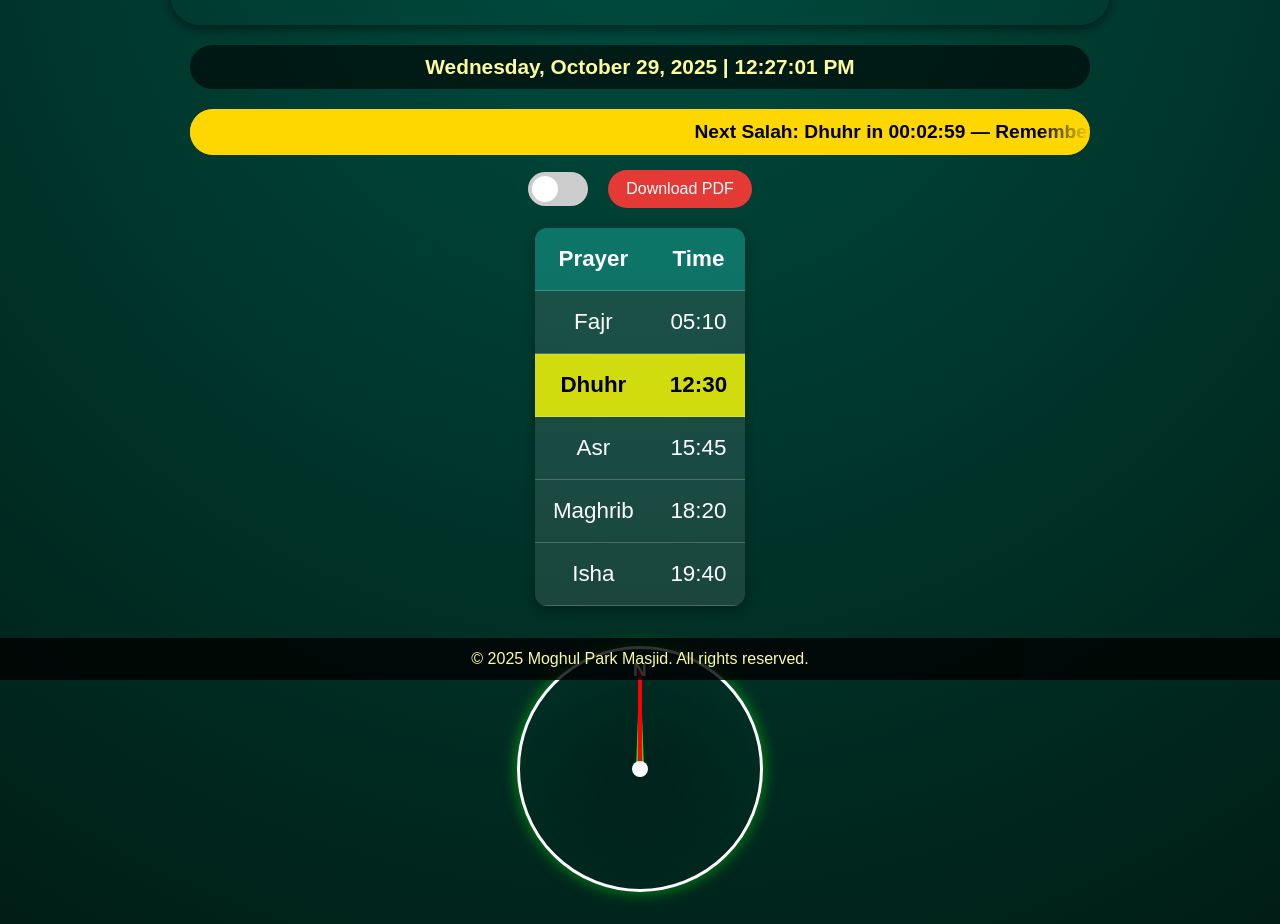
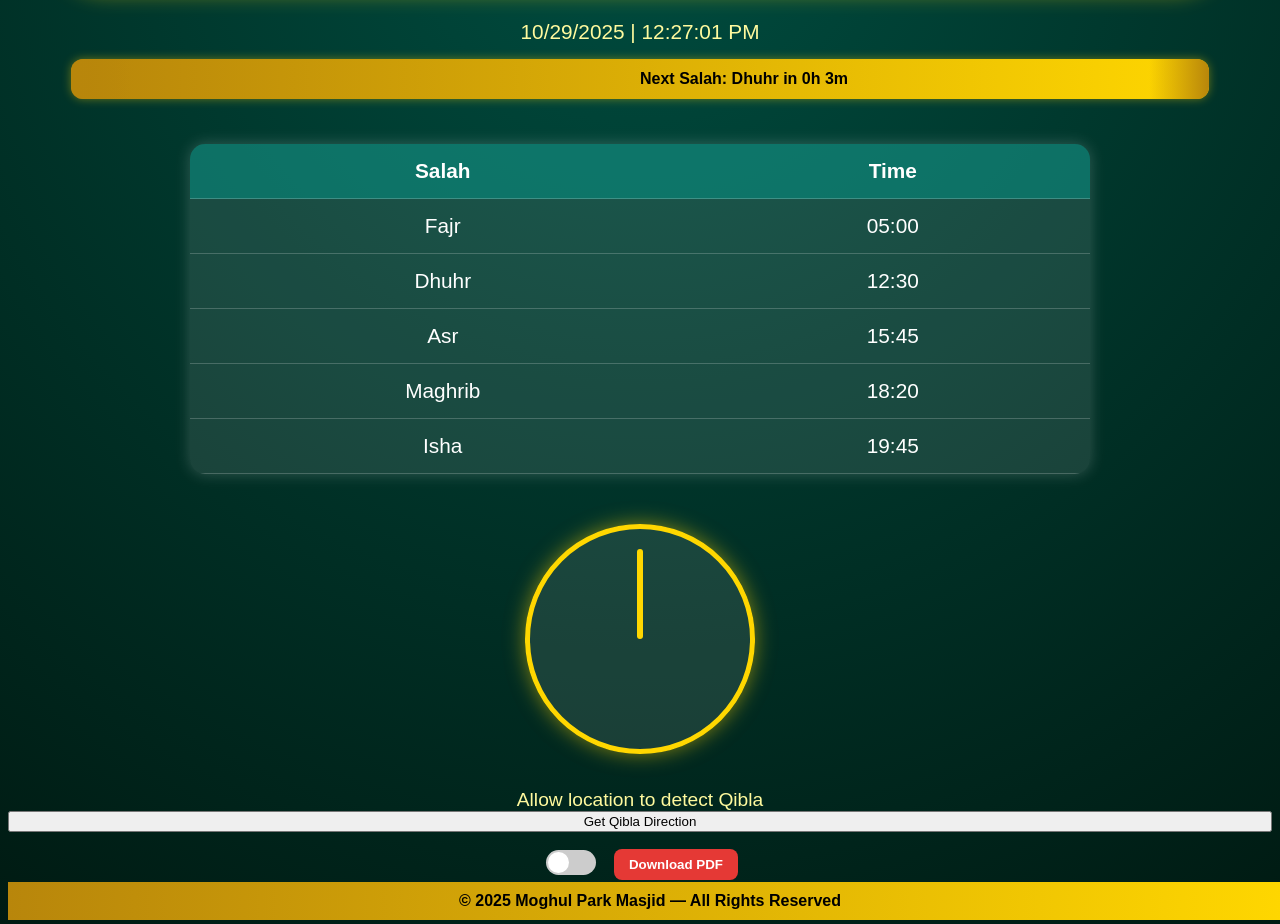
Before and after one commit to clipsamart-oss/mp-salah-board, a plain HTML site: page index.html in a window 1280 px wide. Shown: the part 120-1044 px from the top of the page. Drawn offline with nearby package versions, Linux system fonts and the light colour scheme.

Commit message:
Update index.html

```diff
--- a/index.html
+++ b/index.html
@@ -10,236 +10,329 @@ body {
     background: radial-gradient(circle at top, #004d40, #001a12);
     color: white;
     text-align: center;
-  margin: 0;
-  padding-bottom: 80px;
+    min-height: 100vh;
     display: flex;
     flex-direction: column;
-  align-items: center;
+    justify-content: flex-start;
     transition: background 0.5s, color 0.5s;
   }
-.dark-mode { background: #111; color: #eee; }
 
-.banner {
-  width: 90%; max-width: 900px;
-  border-radius: 30px;
-  background: url('images/images.jpg') no-repeat center center;
-  background-size: cover;
-  padding: 40px 20px;
-  margin-top: 20px;
-  box-shadow: 0 4px 12px rgba(0,0,0,0.5);
-}
-.banner h1 { margin:0; font-size:2.5rem; color:white; text-shadow:2px 2px 6px rgba(0,0,0,0.7); }
-
-.datetime-container {
-  width: 90%; max-width: 900px;
-  background-color: rgba(0,0,0,0.6);
-  font-size:1.3rem; font-weight:bold; color:#fffa9e;
-  padding:10px 0; margin-top:20px; border-radius:30px;
+  body.dark {
+    background: radial-gradient(circle at top, #111, #000);
+    color: #f2f2f2;
   }
 
+  /* Banner */
+  .banner {
+    width: 90%;
+    margin: 20px auto;
+    padding: 20px;
+    background: linear-gradient(135deg, #b8860b, #ffd700);
+    color: black;
+    border-radius: 40px 40px 80px 80px;
+    box-shadow: 0 5px 20px rgba(255, 215, 0, 0.4);
+  }
+
+  .banner h1 {
+    margin: 0;
+    font-size: 2.3rem;
+  }
+
+  /* Date and Time Section */
+  #date-time {
+    font-size: 1.3rem;
+    margin-top: 10px;
+    color: #fffa9e;
+  }
+
+  /* Moving Marquee Banner */
   .notification-banner {
-  width: 90%; max-width:900px; background-color: gold; color:#000;
-  overflow:hidden; position:relative; padding:12px 0; font-weight:bold; margin-top:20px; border-radius:30px;
+    position: relative;
+    width: 90%;
+    margin: 15px auto;
+    overflow: hidden;
+    background: linear-gradient(90deg, #b8860b, #ffd700);
+    color: black;
+    border-radius: 12px;
+    height: 40px;
+    box-shadow: 0 0 10px rgba(255,215,0,0.4);
   }
+
   .notification-banner::before,
   .notification-banner::after {
-  content:''; position:absolute; top:0; width:50px; height:100%; pointer-events:none;
+    content: "";
+    position: absolute;
+    top: 0;
+    width: 60px;
+    height: 100%;
+    z-index: 1;
   }
-.notification-banner::before { left:0; background:linear-gradient(to right, gold 0%, transparent 100%); }
-.notification-banner::after { right:0; background:linear-gradient(to left, gold 0%, transparent 100%); }
-.marquee { display:inline-block; white-space:nowrap; position:relative; animation: marquee 4s linear infinite; font-size:1.2rem; }
-@keyframes marquee { 0%{transform:translateX(100%);} 100%{transform:translateX(-100%);} }
 
-.controls { display:flex; align-items:center; gap:20px; margin-top:15px; }
-.switch { position:relative; display:inline-block; width:60px; height:34px; }
-.switch input { opacity:0; width:0; height:0; }
-.slider { position:absolute; cursor:pointer; top:0; left:0; right:0; bottom:0; background-color:#ccc; transition:0.4s; border-radius:34px; }
-.slider:before { position:absolute; content:""; height:26px; width:26px; left:4px; bottom:4px; background:white; transition:0.4s; border-radius:50%; }
-input:checked + .slider { background-color:#2196F3; }
-input:checked + .slider:before { transform:translateX(26px); }
+  .notification-banner::before {
+    left: 0;
+    background: linear-gradient(to right, rgba(184,134,11,1), transparent);
+  }
 
-#download-pdf { background-color:#e53935; color:white; padding:10px 18px; font-size:1rem; border:none; border-radius:20px; cursor:pointer; transition:0.3s; }
-#download-pdf:hover { background-color:#d32f2f; }
+  .notification-banner::after {
+    right: 0;
+    background: linear-gradient(to left, rgba(184,134,11,1), transparent);
+  }
 
-table { margin:20px auto; border-collapse:collapse; width:100%; max-width:1000px; background-color: rgba(255,255,255,0.1); border-radius:12px; overflow:hidden; box-shadow:0 4px 12px rgba(0,0,0,0.3);}
-th,td{padding:18px;border-bottom:1px solid rgba(255,255,255,0.2); font-size:1.4rem; text-align:center;}
-th{background-color: rgba(0,150,136,0.5);}
-tr:hover{background-color: rgba(255,255,255,0.15);}
-.next-salah { background-color: rgba(255,255,0,0.8); color:#000; font-weight:bold; font-size:1.5rem; border-radius:8px; }
+  .marquee {
+    position: absolute;
+    white-space: nowrap;
+    animation: marquee 4s linear infinite;
+    top: 50%;
+    transform: translateY(-50%);
+    font-weight: bold;
+  }
 
-#qibla-container {
-  margin:20px auto; width:240px; height:240px; border:3px solid #fff; border-radius:50%;
-  position:relative; background: radial-gradient(circle, rgba(0,0,0,0.2), transparent 70%);
-  box-shadow:0 0 15px rgba(0,255,0,0.5);
+  @keyframes marquee {
+    0% { left: 100%; }
+    100% { left: -100%; }
   }
-#compass-center { position:absolute; top:50%; left:50%; width:16px; height:16px; background:white; border-radius:50%; transform:translate(-50%,-50%); z-index:3; }
-#north { position:absolute; top:10px; left:50%; transform:translateX(-50%); color:white; font-weight:bold; font-size:1.2rem; z-index:4; }
-#red-needle { position:absolute; top:50%; left:50%; width:4px; height:100px; background:red; transform-origin:bottom center; transform:rotate(0deg) translate(-50%,-100%); border-radius:2px; z-index:2; }
-#green-arrow { position:absolute; top:50%; left:50%; width:8px; height:110px; background:limegreen; clip-path: polygon(50% 0%, 0% 100%, 100% 100%); transform-origin:bottom center; transform:rotate(0deg) translate(-50%,-100%); z-index:1; }
-#next-salah-countdown{margin-top:15px; font-size:1.4rem; font-weight:bold; color:#fffa9e;}
 
-.footer-banner{position:fixed; bottom:0; left:0; width:100%; background-color: rgba(0,0,0,0.8); color:#fffa9e; padding:12px 0; font-size:1rem; text-align:center; z-index:999;}
+  /* Salah Times Table */
+  table {
+    margin: 30px auto;
+    border-collapse: collapse;
+    width: 90%;
+    max-width: 900px;
+    background-color: rgba(255, 255, 255, 0.1);
+    border-radius: 15px;
+    overflow: hidden;
+    box-shadow: 0 0 15px rgba(255,255,255,0.2);
+  }
+
+  th, td {
+    padding: 15px;
+    border-bottom: 1px solid rgba(255, 255, 255, 0.2);
+    font-size: 1.3rem;
+  }
+
+  th {
+    background-color: rgba(0, 150, 136, 0.5);
+  }
+
+  tr:hover {
+    background-color: rgba(255, 255, 255, 0.15);
+  }
+
+  /* Qibla Compass */
+  #compass {
+    position: relative;
+    width: 220px;
+    height: 220px;
+    border: 5px solid gold;
+    border-radius: 50%;
+    margin: 20px auto;
+    background: rgba(255, 255, 255, 0.1);
+    box-shadow: 0 0 20px rgba(255, 215, 0, 0.5);
+  }
+
+  #arrow {
+    position: absolute;
+    top: 50%; left: 50%;
+    width: 6px; height: 90px;
+    background: gold;
+    border-radius: 3px;
+    transform-origin: bottom center;
+    transform: rotate(0deg) translate(-50%, -100%);
+    transition: transform 0.6s ease-in-out;
+  }
+
+  #status {
+    margin-top: 15px;
+    font-size: 1.2rem;
+    color: #fffa9e;
+  }
+
+  /* Toggle and Button Row */
+  .controls {
+    display: flex;
+    justify-content: center;
+    align-items: center;
+    gap: 15px;
+    margin-top: 15px;
+  }
+
+  .ios-toggle {
+    appearance: none;
+    width: 50px;
+    height: 25px;
+    background: #ccc;
+    border-radius: 25px;
+    position: relative;
+    cursor: pointer;
+    transition: background 0.3s;
+  }
+
+  .ios-toggle::before {
+    content: "";
+    position: absolute;
+    top: 2px; left: 2px;
+    width: 21px; height: 21px;
+    background: white;
+    border-radius: 50%;
+    transition: transform 0.3s;
+  }
+
+  .ios-toggle:checked {
+    background: #4caf50;
+  }
+
+  .ios-toggle:checked::before {
+    transform: translateX(25px);
+  }
+
+  .download-btn {
+    padding: 8px 15px;
+    background: #e53935;
+    border: none;
+    border-radius: 8px;
+    color: white;
+    font-weight: bold;
+    cursor: pointer;
+  }
+
+  /* Footer */
+  footer {
+    margin-top: auto;
+    background: linear-gradient(90deg, #b8860b, #ffd700);
+    color: black;
+    padding: 10px;
+    width: 100%;
+    font-weight: bold;
+    text-align: center;
+  }
 </style>
 </head>
 <body>
+  <div class="banner">
+    <h1>Moghul Park Masjid Salah Times</h1>
+  </div>
 
-<div class="banner"><h1>Masjid Salah Times</h1></div>
-<div class="datetime-container" id="datetime"></div>
-<div class="notification-banner"><div class="marquee" id="notification-text"></div></div>
+  <div id="date-time"></div>
+
+  <div class="notification-banner">
+    <div class="marquee" id="marqueeText">Loading next Salah...</div>
+  </div>
+
+  <div id="prayer-times">
+    <table>
+      <tr><th>Salah</th><th>Time</th></tr>
+      <tr><td>Fajr</td><td>05:00</td></tr>
+      <tr><td>Dhuhr</td><td>12:30</td></tr>
+      <tr><td>Asr</td><td>15:45</td></tr>
+      <tr><td>Maghrib</td><td>18:20</td></tr>
+      <tr><td>Isha</td><td>19:45</td></tr>
+    </table>
+  </div>
+
+  <div id="compass">
+    <div id="arrow"></div>
+  </div>
+  <div id="status">Allow location to detect Qibla</div>
+  <button onclick="getQibla()">Get Qibla Direction</button>
 
   <div class="controls">
-  <label class="switch">
-    <input type="checkbox" id="dark-mode-toggle">
-    <span class="slider"></span>
+    <label>
+      <input type="checkbox" id="darkToggle" class="ios-toggle">
     </label>
-  <button id="download-pdf">Download PDF</button>
+    <button class="download-btn" onclick="downloadPDF()">Download PDF</button>
   </div>
 
-<div id="prayer-times">Loading today's times...</div>
+  <footer>
+    © 2025 Moghul Park Masjid — All Rights Reserved
+  </footer>
 
-<div id="qibla-container">
-  <div id="north">N</div>
-  <div id="green-arrow"></div>
-  <div id="red-needle"></div>
-  <div id="compass-center"></div>
-</div>
-
-<div id="next-salah-countdown">Next Salah in: --:--:--</div>
-<div class="footer-banner">&copy; 2025 Moghul Park Masjid. All rights reserved.</div>
-
-<script src="https://cdnjs.cloudflare.com/ajax/libs/jspdf/2.5.1/jspdf.umd.min.js"></script>
   <script>
-// Live Date/Time
-function updateDateTime(){
+    // --- Date & Time ---
+    function updateDateTime() {
       const now = new Date();
-  const options = { weekday:'long', day:'numeric', month:'long', year:'numeric' };
-  const dateStr = now.toLocaleDateString(undefined, options);
-  const timeStr = now.toLocaleTimeString([], {hour:'2-digit',minute:'2-digit',second:'2-digit'});
-  document.getElementById("datetime").innerText = `${dateStr} | ${timeStr}`;
+      document.getElementById("date-time").textContent =
+        now.toLocaleDateString() + " | " + now.toLocaleTimeString();
     }
-setInterval(updateDateTime,1000);
+    setInterval(updateDateTime, 1000);
     updateDateTime();
 
-// Dark Mode
-document.getElementById("dark-mode-toggle").addEventListener("change",()=>{
-  document.body.classList.toggle("dark-mode");
+    // --- Next Salah Countdown (example static data) ---
+    const salahTimes = {
+      Fajr: "05:00",
+      Dhuhr: "12:30",
+      Asr: "15:45",
+      Maghrib: "18:20",
+      Isha: "19:45"
+    };
+
+    function updateNextSalah() {
+      const now = new Date();
+      const times = Object.entries(salahTimes).map(([name, time]) => {
+        const [h, m] = time.split(":").map(Number);
+        const t = new Date();
+        t.setHours(h, m, 0);
+        return { name, time: t };
       });
 
-// Prayer Times
-let prayerTimesGlobal = {};
-function timeToMinutes(t){ return t.split(':').map(Number).reduce((a,b)=>a*60+b); }
-async function displayPrayerTimes(){
-  try{
-    const res = await fetch('timings.json');
-    if(!res.ok) throw new Error("Failed to load timings.json");
-    const data = await res.json();
-    prayerTimesGlobal = data;
+      const next = times.find(t => t.time > now) || times[0];
+      const diff = (next.time - now) / 1000;
+      const h = Math.floor(diff / 3600);
+      const m = Math.floor((diff % 3600) / 60);
 
-    const now = new Date();
-    const currentMins = now.getHours()*60 + now.getMinutes();
-    let nextSalah = null;
-    for(const [name,time] of Object.entries(data)){
-      if(!time) continue;
-      if(timeToMinutes(time)>currentMins){ nextSalah=name; break; }
+      document.getElementById("marqueeText").textContent =
+        `Next Salah: ${next.name} in ${h}h ${m}m`;
+    }
+    setInterval(updateNextSalah, 60000);
+    updateNextSalah();
+
+    // --- Dark Mode Toggle ---
+    document.getElementById("darkToggle").addEventListener("change", function() {
+      document.body.classList.toggle("dark", this.checked);
+    });
+
+    // --- Download PDF (placeholder) ---
+    function downloadPDF() {
+      alert("This will download Salah times as a PDF (to be implemented).");
     }
 
-    // Build table
-    let tableHTML = `<table><tr><th>Prayer</th><th>Time</th></tr>`;
-    for(const [name,time] of Object.entries(data)){
-      const highlight = name===nextSalah?"next-salah":"";
-      tableHTML+=`<tr class="${highlight}"><td>${name}</td><td>${time}</td></tr>`;
+    // --- Qibla Finder ---
+    async function getQibla() {
+      const status = document.getElementById('status');
+      const arrow = document.getElementById('arrow');
+
+      if (!navigator.geolocation) {
+        status.textContent = "Geolocation not supported on this device.";
+        return;
       }
-    tableHTML+=`</table>`;
-    document.getElementById("prayer-times").innerHTML = tableHTML;
 
-    updateCountdown(nextSalah);
-  }catch(err){ console.error(err);}
+      status.textContent = "Getting your location...";
+
+      navigator.geolocation.getCurrentPosition(pos => {
+        const lat = pos.coords.latitude;
+        const lon = pos.coords.longitude;
+
+        const bearing = qiblaDirection(lat, lon);
+        status.textContent = `Qibla direction: ${bearing.toFixed(2)}° from North`;
+
+        arrow.style.transform = `rotate(${bearing}deg) translate(-50%, -100%)`;
+      }, err => {
+        status.textContent = "Location access denied or unavailable.";
+      }, { enableHighAccuracy: true });
     }
-displayPrayerTimes();
-setInterval(displayPrayerTimes,60000);
 
-// Countdown + Notification
-function updateCountdown(nextSalah){
-  if(!nextSalah || !prayerTimesGlobal[nextSalah]) return;
-  const [h,m] = prayerTimesGlobal[nextSalah].split(':').map(Number);
-  const now = new Date();
-  let target = new Date(); target.setHours(h,m,0,0);
-  if(target<now) target.setDate(target.getDate()+1);
-  const diff = target-now;
-  const hrs = Math.floor(diff/3600000);
-  const mins = Math.floor((diff%3600000)/60000);
-  const secs = Math.floor((diff%60000)/1000);
-  document.getElementById("next-salah-countdown").innerText = `Next Salah in: ${String(hrs).padStart(2,'0')}:${String(mins).padStart(2,'0')}:${String(secs).padStart(2,'0')}`;
-
-  const notifications = [
-    `Next Salah: ${nextSalah} in ${String(hrs).padStart(2,'0')}:${String(mins).padStart(2,'0')}:${String(secs).padStart(2,'0')}`,
-    "Remember to perform Wudu before Salah",
-    "Welcome to Moghul Park Masjid!"
-  ];
-  document.getElementById("notification-text").innerText = notifications.join(" — ");
-}
-setInterval(()=>{
-  const now = new Date();
-  const currentMins = now.getHours()*60 + now.getMinutes();
-  let nextSalah=null;
-  for(const [name,time] of Object.entries(prayerTimesGlobal)){
-    if(!time) continue;
-    if(timeToMinutes(time)>currentMins){ nextSalah=name; break;}
-  }
-  updateCountdown(nextSalah);
-},1000);
-
-// Qibla Compass with your method
-function qiblaDirection(lat, lon){
+    function qiblaDirection(lat, lon) {
       const kaabaLat = 21.4225 * Math.PI / 180;
       const kaabaLon = 39.8262 * Math.PI / 180;
       const userLat = lat * Math.PI / 180;
       const userLon = lon * Math.PI / 180;
+
       const deltaLon = kaabaLon - userLon;
       const x = Math.sin(deltaLon);
       const y = Math.cos(userLat) * Math.tan(kaabaLat) - Math.sin(userLat) * Math.cos(deltaLon);
-  let theta = Math.atan2(x,y);
-  theta = theta * 180 / Math.PI;
-  return (theta+360)%360;
+
+      let theta = Math.atan2(x, y) * 180 / Math.PI;
+      return (theta + 360) % 360;
     }
-
-const redNeedle=document.getElementById("red-needle");
-const greenArrow=document.getElementById("green-arrow");
-
-if(navigator.geolocation){
-  navigator.geolocation.getCurrentPosition(pos=>{
-    const lat=pos.coords.latitude, lon=pos.coords.longitude;
-    const bearing = qiblaDirection(lat,lon);
-    if(window.DeviceOrientationEvent){
-      window.addEventListener("deviceorientation", e=>{
-        const heading = e.alpha || 0;
-        greenArrow.style.transform = `rotate(${bearing}deg) translate(-50%,-100%)`;
-        redNeedle.style.transform = `rotate(${heading}deg) translate(-50%,-100%)`;
-      });
-    } else {
-      greenArrow.style.transform = `rotate(${bearing}deg) translate(-50%,-100%)`;
-      redNeedle.style.transform = `rotate(0deg) translate(-50%,-100%)`;
-    }
-  });
-}
-
-// Download PDF
-document.getElementById("download-pdf").addEventListener("click",()=>{
-  const { jsPDF } = window.jspdf;
-  const doc = new jsPDF();
-  const table = document.querySelector("#prayer-times table");
-  if(!table) return alert("Prayer times not loaded!");
-  let y=10;
-  doc.setFontSize(16);
-  doc.text("Moghul Park Masjid - Salah Times",105,y,{align:"center"});
-  y+=10;
-  for(let i=0;i<table.rows.length;i++){
-    const row = Array.from(table.rows[i].cells).map(td=>td.innerText);
-    doc.text(row.join(" - "),20,y);
-    y+=10;
-  }
-  doc.save("Salah_Times.pdf");
-});
   </script>
 </body>
 </html>
```
Lines whose indentation alone changed are shown as unchanged.
